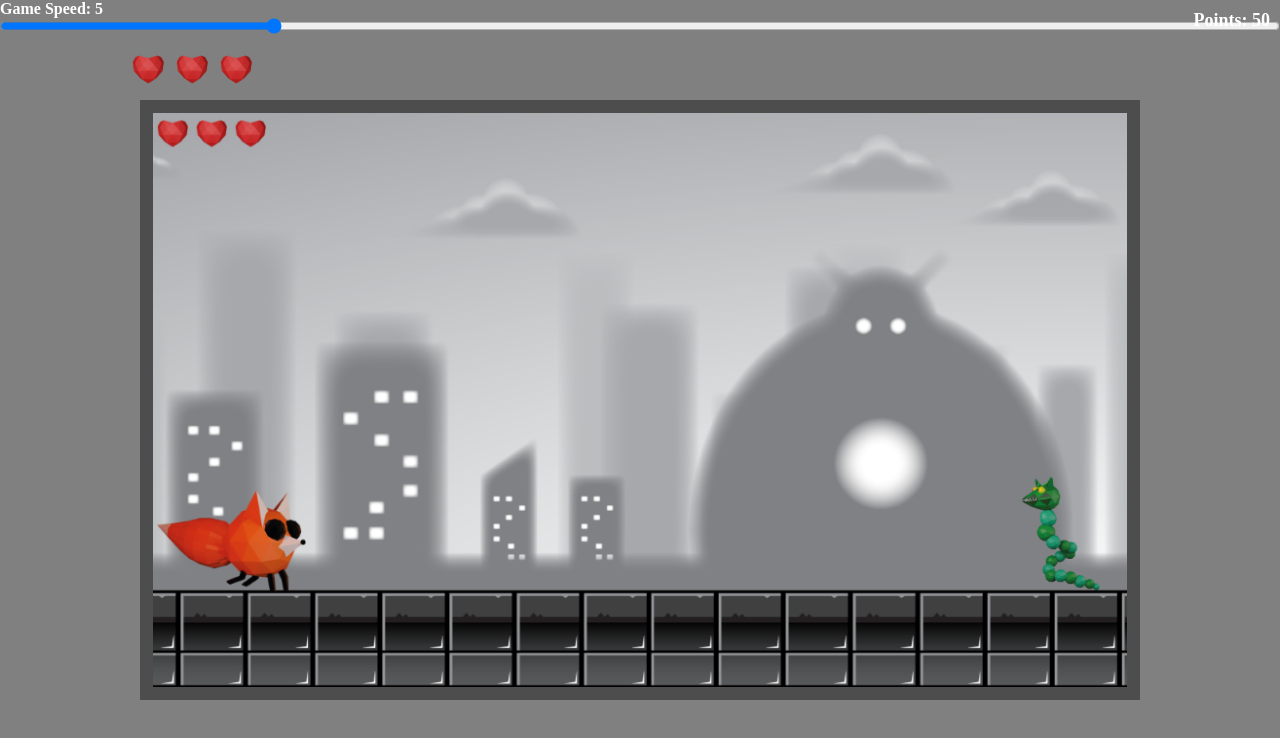
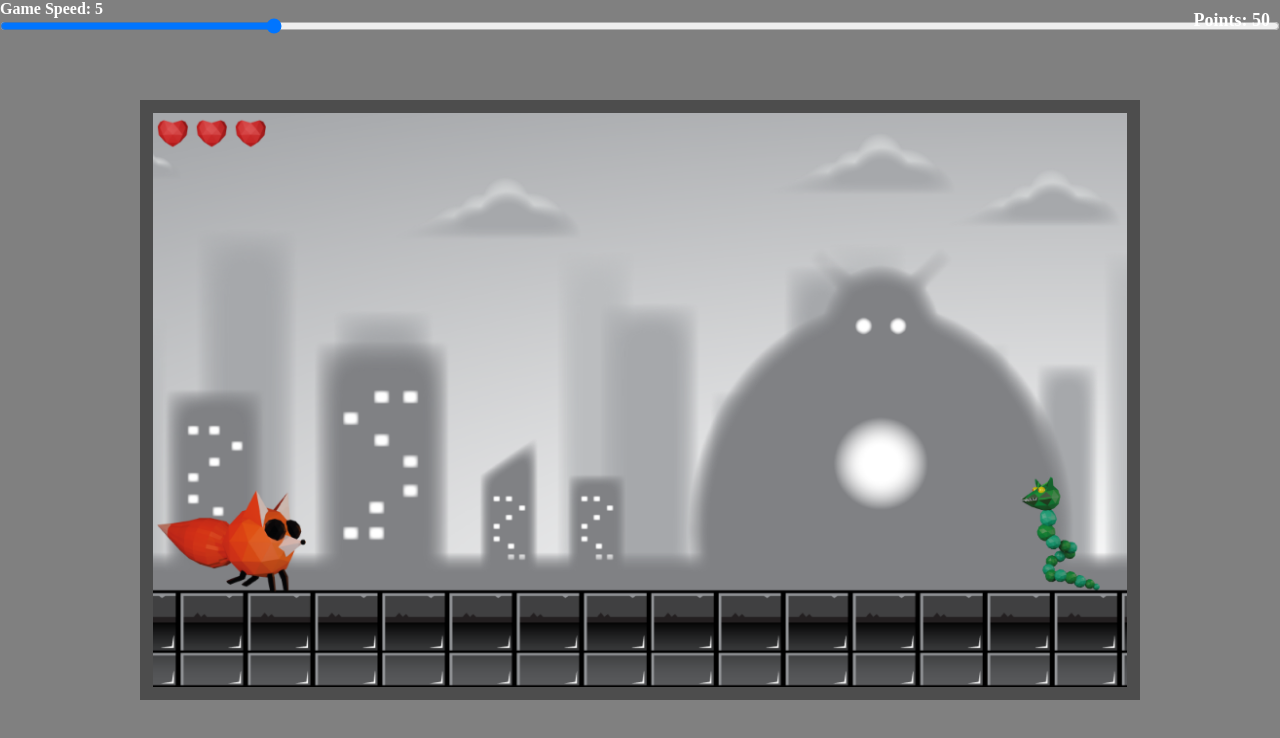
Before and after one commit to Nawzneen/Game-Foxy, a plain HTML site: page index.html in a window 1280 px wide. Drawn offline with Linux system fonts and the light colour scheme; animation ran at ten frames a second.

Commit message:
Update index.html

```diff
--- a/index.html
+++ b/index.html
@@ -20,7 +20,7 @@
         id="slider"
       />
     </div>
-    <div id="heart-img">
+    <!-- <div id="heart-img">
       <img
         id="heartOne"
         src="./character images/heart.png"
@@ -42,7 +42,7 @@
         height="40px"
         alt=""
       />
-    </div>
+    </div> -->
     <div class="contain-canvas">
       <canvas> </canvas>
     </div>
```
